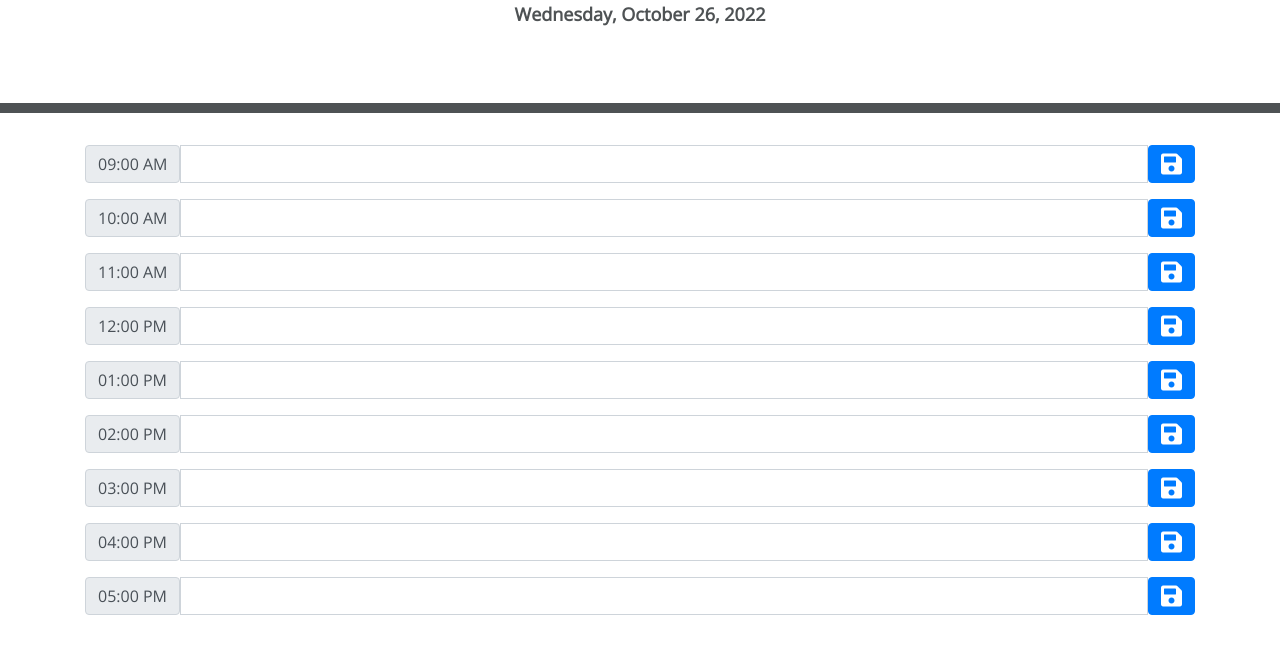
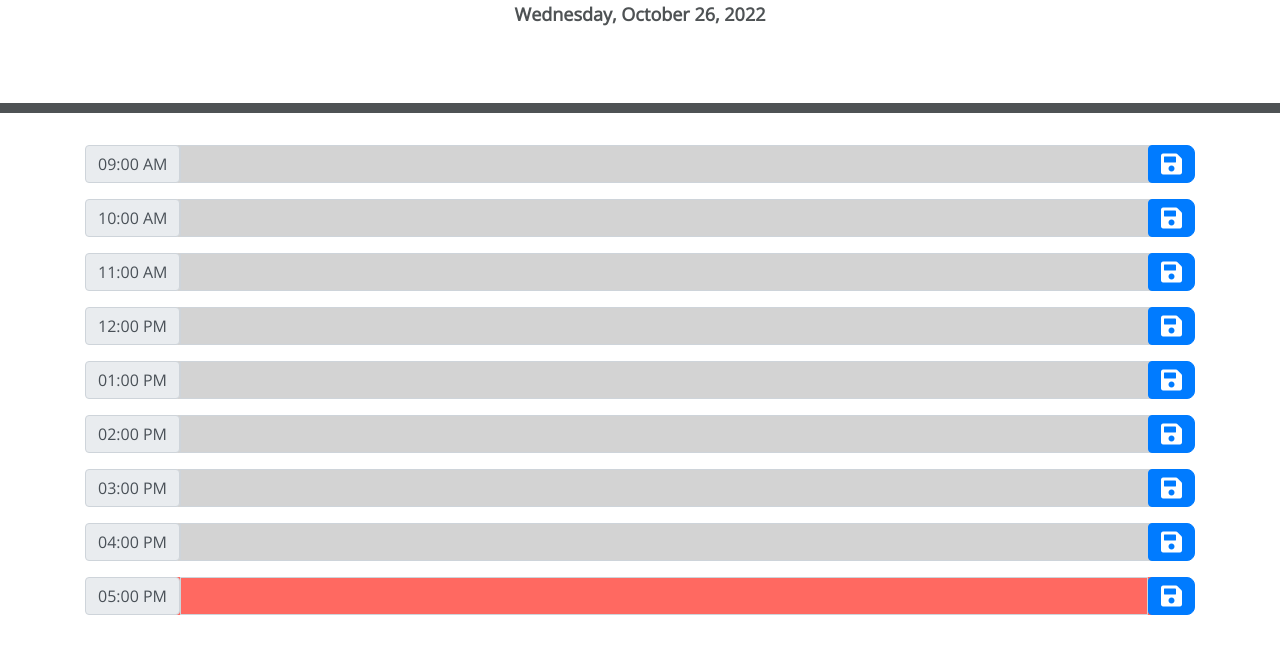
Before and after one commit to krgurevich/pro-schedus, a plain HTML site: page index.html in a window 1280 px wide. Shown: the part 151-800 px from the top of the page. Drawn offline with nearby package versions, Linux system fonts and the light colour scheme.

Commit message:
created code in js for planner functionality

```diff
--- a/assets/css/style.css
+++ b/assets/css/style.css
@@ -72,10 +72,8 @@ textarea {
 }
 
 .saveBtn {
-  border-left: 1px solid black;
-  border-top-right-radius: 15px;
-  border-bottom-right-radius: 15px;
-  background-color: #06aed5;
+  border-top-right-radius: 8px;
+  border-bottom-right-radius: 8px;
   color: white;
 }
 
@@ -83,3 +81,7 @@ textarea {
   font-size: 20px;
   transition: all 0.3s ease-in-out;
 }
+
+input {
+  background-color: transparent !important;
+}
--- a/assets/js/script.js
+++ b/assets/js/script.js
@@ -1,6 +1,54 @@
 // Created a function for the current date in a header
-function getCurrentDate() {
-    var currentDate = dayjs().format("dddd, MMMM DD, YYYY");
-    $("#currentDay").text(currentDate);
+
+$(document).ready(function () {
+    function getCurrentDate() {
+        var currentDate = dayjs().format("dddd, MMMM DD, YYYY");
+        $("#currentDay").text(currentDate);
+    }
+    getCurrentDate();
+
+    var nineAm = localStorage.getItem('9am');
+    var tenAm = localStorage.getItem('10am');
+    var elevenAm = localStorage.getItem('11am');
+    var twelvePm = localStorage.getItem('12pm');
+    var onePm = localStorage.getItem('1pm');
+    var twoPm = localStorage.getItem('2pm');
+    var threePm = localStorage.getItem('3pm');
+    var fourPm = localStorage.getItem('4pm');
+    var fivePm = localStorage.getItem('5pm');
+
+    $('#9am').val(nineAm);
+    $('#10am').val(tenAm);
+    $('#11am').val(elevenAm);
+    $('#12pm').val(twelvePm);
+    $('#1pm').val(onePm);
+    $('#2pm').val(twoPm);
+    $('#3pm').val(threePm);
+    $('#4pm').val(fourPm);
+    $('#5pm').val(fivePm);
+
+    $(".saveBtn").on("click", function () {
+        var siblings = $(this).siblings(".description");
+        var value = siblings.val();
+        var id = siblings.attr("id")
+        localStorage.setItem(id, value);
+    })
+
+    var timeBlocks = $(".time-block");
+    var hour = dayjs().hour();
+    for (var i = 0; i < timeBlocks.length; i++) {
+        var time = parseInt(timeBlocks[i].getAttribute("data-hour"));
+        var timeBlock = timeBlocks[i];
+        if (hour < time) {
+            timeBlock.classList.add("future")
+        }
+        else if (hour > time) {
+            timeBlock.classList.add("past")
+        }
+        else if (hour === time) {
+            timeBlock.classList.add("present")
+        }
+    }
+
 }
-getCurrentDate();
+)
--- a/index.html
+++ b/index.html
@@ -19,53 +19,51 @@
     <p id="currentDay"></p>
   </header>
   <div class="container">
-    <form>
-      <div class="input-group mb-3">
+    <div class="input-group mb-3 time-block" data-hour="9">
       <span class="input-group-text">09:00 AM</span>
-        <input type="text" id="9am" class="form-control" aria-label="Task Description"">
-      <button class=" btn btn-primary" type="submit"><i style="font-size:24px" class="fa">&#xf0c7;</i></button>
+      <input type="text" id="9am" class="form-control description" aria-label="Task Description"">
+      <button class=" btn btn-primary saveBtn"><i style="font-size:24px" class="fa">&#xf0c7;</i></button>
     </div>
-      <div class="input-group mb-3">
+    <div class="input-group mb-3 time-block" data-hour="10">
       <span class="input-group-text">10:00 AM</span>
-        <input type="text" id="10am" class="form-control" aria-label="Task Description"">
-      <button class=" btn btn-primary" type="submit"><i style="font-size:24px" class="fa">&#xf0c7;</i></button>
+      <input type="text" id="10am" class="form-control description" aria-label="Task Description"">
+      <button class=" btn btn-primary saveBtn"><i style="font-size:24px" class="fa">&#xf0c7;</i></button>
     </div>
-      <div class="input-group mb-3">
+    <div class="input-group mb-3 time-block" data-hour="11">
       <span class="input-group-text">11:00 AM</span>
-        <input type="text" id="11am" class="form-control" aria-label="Task Description"">
-      <button class=" btn btn-primary" type="submit"><i style="font-size:24px" class="fa">&#xf0c7;</i></button>
+      <input type="text" id="11am" class="form-control description" aria-label="Task Description"">
+      <button class=" btn btn-primary saveBtn"><i style="font-size:24px" class="fa">&#xf0c7;</i></button>
     </div>
-      <div class="input-group mb-3">
+    <div class="input-group mb-3 time-block" data-hour="12">
       <span class="input-group-text">12:00 PM</span>
-        <input type="text" id="12pm" class="form-control" aria-label="Task Description"">
-      <button class=" btn btn-primary" type="submit"><i style="font-size:24px" class="fa">&#xf0c7;</i></button>
+      <input type="text" id="12pm" class="form-control description" aria-label="Task Description"">
+      <button class=" btn btn-primary saveBtn"><i style="font-size:24px" class="fa">&#xf0c7;</i></button>
     </div>
-      <div class="input-group mb-3">
+    <div class="input-group mb-3 time-block" data-hour="13">
       <span class="input-group-text">01:00 PM</span>
-        <input type="text" id="1pm" class="form-control" aria-label="Task Description"">
-      <button class=" btn btn-primary" type="submit"><i style="font-size:24px" class="fa">&#xf0c7;</i></button>
+      <input type="text" id="1pm" class="form-control description" aria-label="Task Description"">
+      <button class=" btn btn-primary saveBtn"><i style="font-size:24px" class="fa">&#xf0c7;</i></button>
     </div>
-      <div class="input-group mb-3">
+    <div class="input-group mb-3 time-block" data-hour="14">
       <span class="input-group-text">02:00 PM</span>
-        <input type="text" id="2pm" class="form-control" aria-label="Task Description"">
-      <button class=" btn btn-primary" type="submit"><i style="font-size:24px" class="fa">&#xf0c7;</i></button>
+      <input type="text" id="2pm" class="form-control description" aria-label="Task Description"">
+      <button class=" btn btn-primary saveBtn"><i style="font-size:24px" class="fa">&#xf0c7;</i></button>
     </div>
-      <div class="input-group mb-3">
+    <div class="input-group mb-3 time-block" data-hour="15">
       <span class="input-group-text">03:00 PM</span>
-        <input type="text" id="3pm" class="form-control" aria-label="Task Description"">
-      <button class=" btn btn-primary" type="submit"><i style="font-size:24px" class="fa">&#xf0c7;</i></button>
+      <input type="text" id="3pm" class="form-control description" aria-label="Task Description"">
+      <button class=" btn btn-primary saveBtn"><i style="font-size:24px" class="fa">&#xf0c7;</i></button>
     </div>
-      <div class="input-group mb-3">
+    <div class="input-group mb-3 time-block" data-hour="16">
       <span class="input-group-text">04:00 PM</span>
-        <input type="text" id="4pm" class="form-control" aria-label="Task Description"">
-      <button class=" btn btn-primary" type="submit"><i style="font-size:24px" class="fa">&#xf0c7;</i></button>
+      <input type="text" id="4pm" class="form-control description" aria-label="Task Description"">
+      <button class=" btn btn-primary saveBtn"><i style="font-size:24px" class="fa">&#xf0c7;</i></button>
     </div>
-      <div class="input-group mb-3">
+    <div class="input-group mb-3 time-block" data-hour="17">
       <span class="input-group-text">05:00 PM</span>
-        <input type="text" id="5pm" class="form-control" aria-label="Task Description"">
-      <button class=" btn btn-primary" type="submit"><i style="font-size:24px" class="fa">&#xf0c7;</i></button>
+      <input type="text" id="5pm" class="form-control description" aria-label="Task Description"">
+      <button class=" btn btn-primary saveBtn"><i style="font-size:24px" class="fa">&#xf0c7;</i></button>
     </div>
-    </form>
   </div>
 
   <script src="https://cdnjs.cloudflare.com/ajax/libs/jquery/3.2.1/jquery.min.js"></script>
```
Lines whose indentation alone changed are shown as unchanged.
